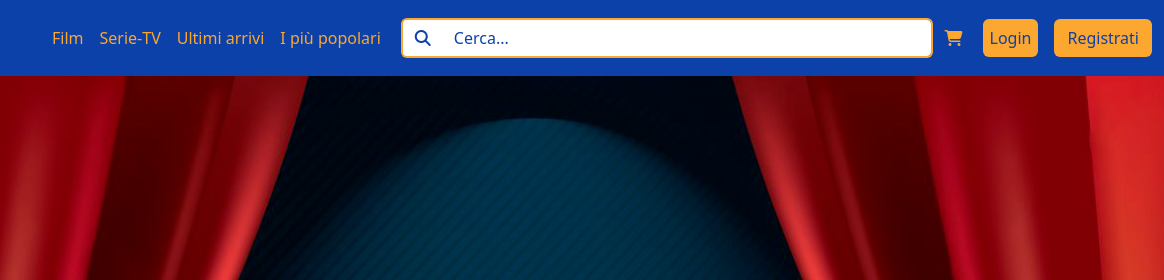
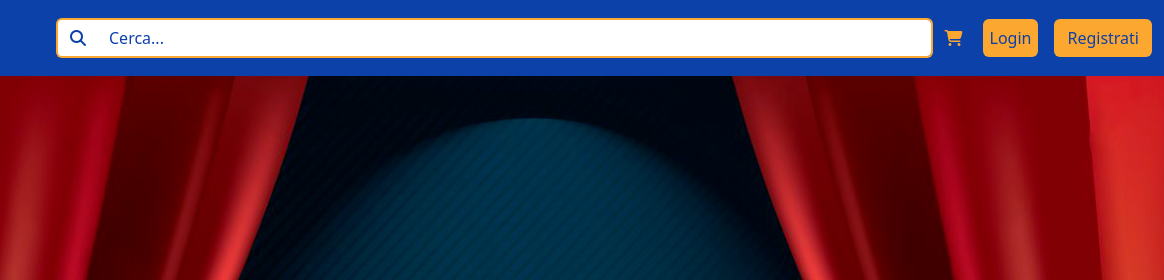
Before and after one commit to AlexPaganucci/Blockbuster, a website: page index.html in a window 1280 px wide. Shown: the top 280 px of the page, 116-1280 px from the left. Drawn offline with nearby package versions, Linux system fonts and the light colour scheme.

Commit message:
blockbuster

```diff
--- a/index.html
+++ b/index.html
@@ -32,64 +32,6 @@
           <span class="navbar-toggler-icon"></span>
         </button>
         <div class="collapse navbar-collapse" id="navbarSupportedContent">
-          <ul class="navbar-nav mb-2 mb-lg-0" id="respo">
-            <li class="list-unstyled"><a href="#"></a></li>
-            <li class="nav-item dropdown list-unstyled">
-              <a
-                class="nav-link dropdown yellow"
-                id="film"
-                href="#"
-                role="button"
-                data-bs-toggle="dropdown"
-                aria-expanded="false"
-                >Film</a
-              >
-              <ul class="dropdown-menu blue" id="categorieFilm">
-                <li><a class="dropdown-item yellow" href="#">Azione</a></li>
-                <li>
-                  <a class="dropdown-item yellow" href="#">Romantico</a>
-                </li>
-                <li><a class="dropdown-item yellow" href="#">Horror</a></li>
-                <li><a class="dropdown-item yellow" href="#">Commedia</a></li>
-              </ul>
-            </li>
-            <li class="nav-item dropdown list-unstyled">
-              <a
-                class="nav-link dropdown yellow"
-                href="#"
-                role="button"
-                data-bs-toggle="dropdown"
-                aria-expanded="false"
-                >Serie&#8209;TV</a
-              >
-              <ul class="dropdown-menu blue" id="categorieSerie">
-                <li><a class="dropdown-item yellow" href="#">Azione</a></li>
-                <li>
-                  <a class="dropdown-item yellow" href="#">Romantico</a>
-                </li>
-                <li><a class="dropdown-item yellow" href="#">Dramma</a></li>
-                <li><a class="dropdown-item yellow" href="#">Sitcom</a></li>
-              </ul>
-            </li>
-            <li class="nav-item dropdown list-unstyled">
-              <a
-                class="nav-link yellow"
-                href="#"
-                role="button"
-                aria-expanded="false"
-                >Ultimi&nbsp;arrivi</a
-              >
-            </li>
-            <li class="nav-item dropdown list-unstyled">
-              <a
-                class="nav-link yellow"
-                href="#"
-                role="button"
-                aria-expanded="false"
-                >I&nbsp;più&nbsp;popolari</a
-              >
-            </li>
-          </ul>
           <form class="container-fluid">
             <div class="input-group">
               <span class="input-group-text bg-white"
```
